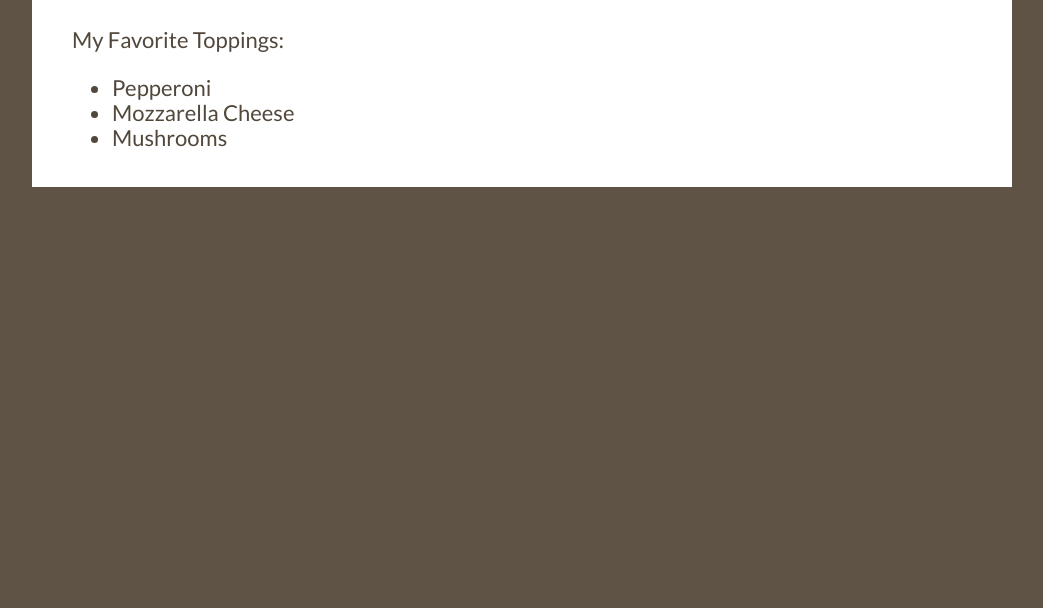
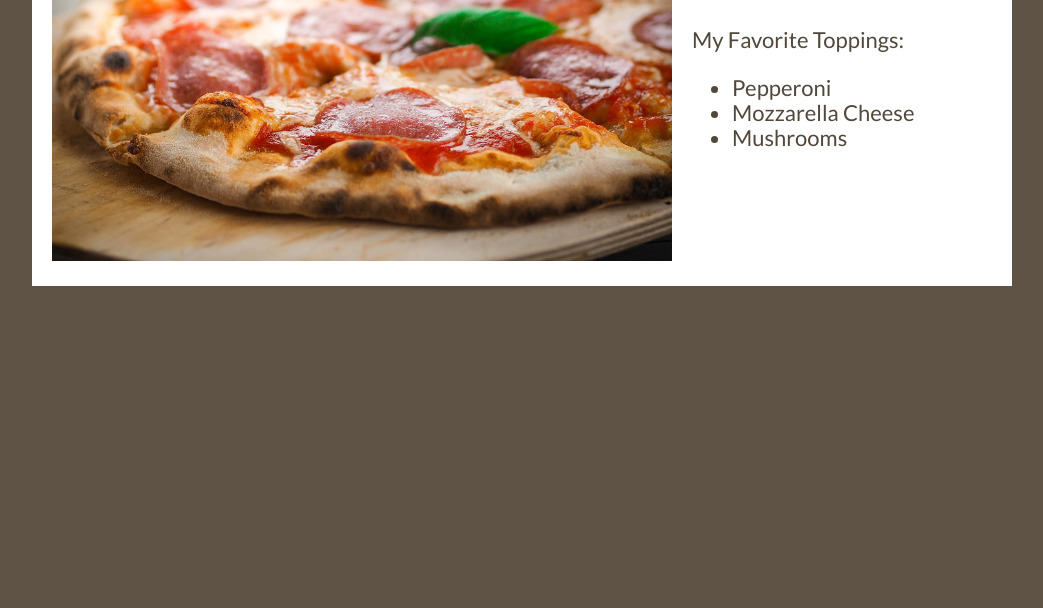
Before and after one commit to firelake2021/pizza, a plain HTML site: page index.html in a window 1280 px wide. Shown: the part 192-800 px from the top of the page, without its empty margins (118-1161 px from the left). Drawn offline with nearby package versions, Linux system fonts and the light colour scheme; a web font is replaced by a local one.

Commit message:
Update index.html

```diff
--- a/index.html
+++ b/index.html
@@ -15,9 +15,9 @@
     <!-- WEB PAGE CONTENT HERE -->
 
     <div class="pageContainer">
-      <!-- <div class="imageContainer">
-    <img src="images/pizza.jpg" alt="Pizza with pepperoni and cheese." />
-  </div> -->
+      <div class="imageContainer">
+        <img src="images/pizza.jpg" alt="Pizza with pepperoni and cheese." />
+      </div>
       <div class="textContainer">
         <h1>Pizza!</h1>
         <p>My Favorite Toppings:</p>
```
